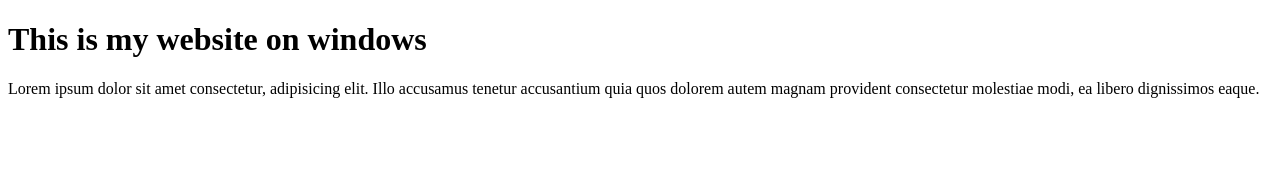
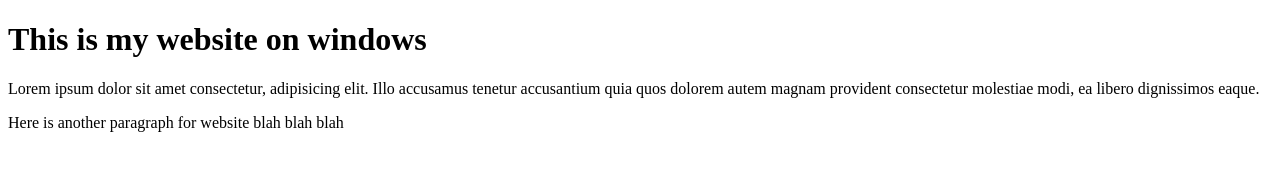
Before and after one commit to Kesde/firstsitewindows-, a plain HTML site: page index.html in a window 1280 px wide. Drawn offline with Linux system fonts and the light colour scheme.

Commit message:
added a new paragragh

```diff
--- a/index.html
+++ b/index.html
@@ -9,5 +9,6 @@
     <h1>This is my website on windows</h1>
 
     <p>Lorem ipsum dolor sit amet consectetur, adipisicing elit. Illo accusamus tenetur accusantium quia quos dolorem autem magnam provident consectetur molestiae modi, ea libero dignissimos eaque.</p>
+    <p>Here is another paragraph for website blah blah blah</p>
 </body>
 </html>
```
